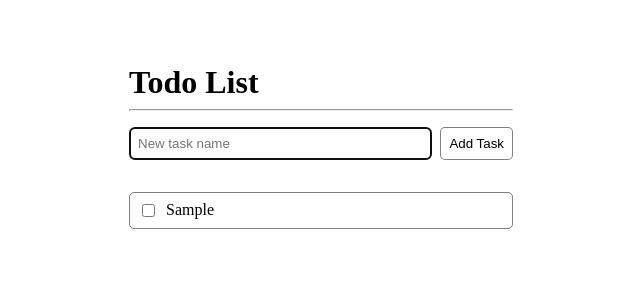
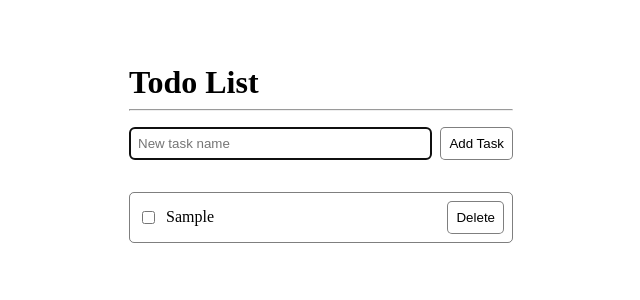
Before and after one commit to Anshuldhakar1/NX-React, a React (Vite) app in the folder apps/react-todo-v1/: page / in a window 1280 px wide. Both pictures are taken after typing "Sample" into the empty fields and a click on the button "Add Task". Shown: the top 300 px of the page, without its empty margins (319-959 px from the left). Built offline with nearby package versions, Linux system fonts and the light colour scheme.

Commit message:
feature: Deltetion to todos is now Possible

```diff
--- a/apps/react-todo-v1/src/app/app.module.css
+++ b/apps/react-todo-v1/src/app/app.module.css
@@ -2,7 +2,7 @@
     display: flex;
     justify-content: center;
     width: 100vw;
-    height: 100vh;
+    min-height: 100vh;
 }
 
 h1 {
@@ -10,7 +10,7 @@ h1 {
 }
 
 .app-wrapper {
-    margin-top: 5%;
+    margin-block: 5%;
     min-width: 30%;
 }
 
@@ -33,13 +33,18 @@ h1 {
     flex-grow: 1;
 }
 
-.input-wrapper button {
+.btn {
     padding: .5rem;
     border: 1px solid rgba(0, 0, 0, 0.5);
     border-radius: 5px;
     background-color: #fff;
     cursor: pointer;
-    transition: all .2s ease-in-out;
+    transition: all .1s ease-in-out;
+}
+
+.btn:active, .btn:focus, .btn:focus-visible {
+    border-color: #999;
+    box-shadow: 0px 0px 0px 1px #ffffff, 0px 0px 1px 4px #999;
 }
 
 .todo-item {
@@ -53,6 +58,12 @@ h1 {
 
 .todo-item label {
     position: relative;
+    flex-grow: 1;
     top: -1px;
-    left: .5rem;
+    margin-left: .5rem;
 }
+
+.del-wrapper {
+    display: flex;
+    flex-direction: row-reverse;
+}
--- a/apps/react-todo-v1/src/app/app.tsx
+++ b/apps/react-todo-v1/src/app/app.tsx
@@ -15,7 +15,6 @@ export function App() {
     const storageData = localStorage.getItem('todos');
     return storageData ? JSON.parse(storageData) : [];
   });
-
 
   const inpRef = useRef<HTMLInputElement>(null);
 
@@ -50,6 +49,14 @@ export function App() {
     );
   }
 
+  function handleDelete(todoToDelete: Todo) {
+    setTodos(
+      (prev: Todo[]) => {
+        return prev.filter((todo) => todo.value !== todoToDelete.value);
+      }
+    );
+  }
+
   const outerWrapper = styles['outer-wrapper'];
 
   return (
@@ -59,7 +66,7 @@ export function App() {
         <hr />
         <div className={styles['input-wrapper']}>
           <input ref={inpRef} type="text" onChange={handleInputChange} placeholder="New task name" />
-          <button type='submit' onClick={() => { handleAddTodo() } }>Add Task</button>
+          <button type='submit' className={styles['btn']} onClick={() => { handleAddTodo() } }>Add Task</button>
         </div>
         <div className="todo-wrapper">
           {todos.length === 0 ?
@@ -71,6 +78,9 @@ export function App() {
                 <div key={todo.value} className={ styles['todo-item']}>
                   <input id={todo.value} type="checkbox" onChange={() => handleTodoClick(todo) } checked={todo.done} />
                   <label htmlFor={todo.value}>{todo.value}</label>
+                  <span className={styles['del-wrapper']}>
+                  <button className={styles['btn']} onClick={() => handleDelete(todo) }>Delete </button>
+                  </span>
               </div>
             ))}
         </div>
```
